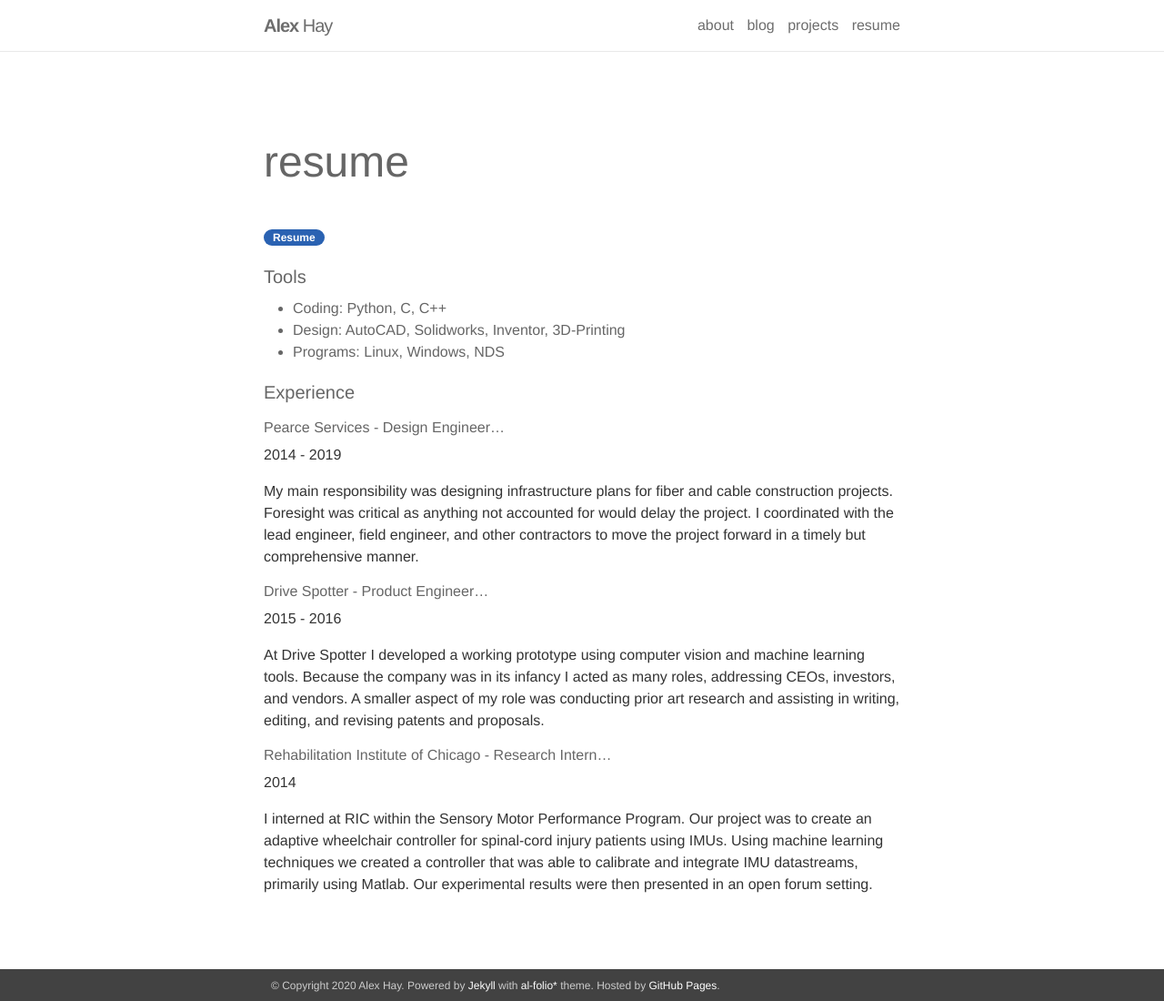
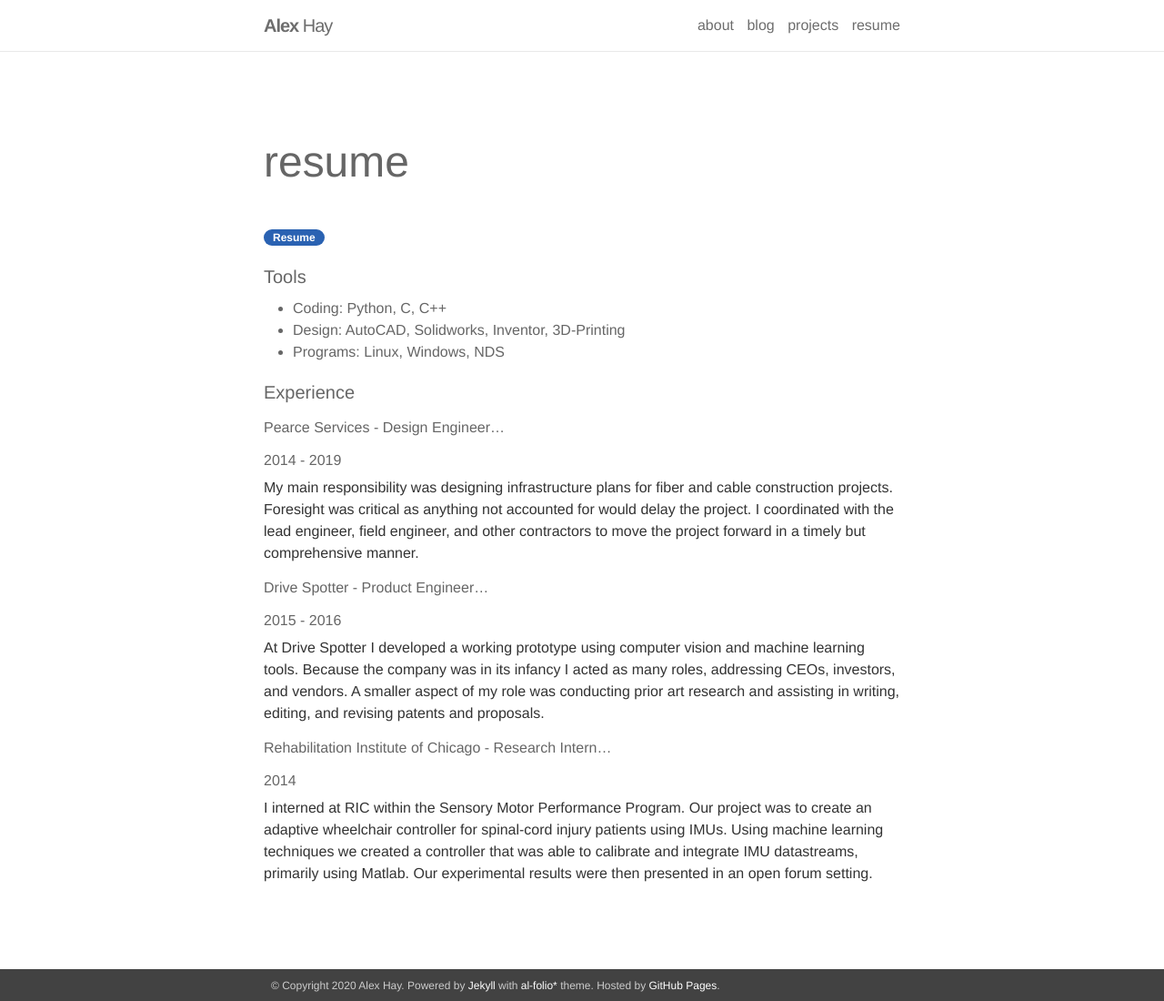
Before and after one commit to an-minyoung/an-minyoung.github.io, a Jekyll site: the page built from _pages/resume.md, in a window 1280 px wide and 1100 px high. Shown: the whole window at 91% size. Built offline with Jekyll 4.4.1, drawn with Linux system fonts in a browser that asks for light colours; nearby versions of some CDN libraries.

Commit message:
formatting

```diff
--- a/_pages/resume.md
+++ b/_pages/resume.md
@@ -16,18 +16,18 @@ title: resume
 
 ### Experience
 #### Pearce Services - Design Engineer...
-2014 - 2019
+#### 2014 - 2019
 
 My main responsibility was designing infrastructure plans for fiber and cable construction projects. Foresight was critical as anything not accounted for would delay the project. I coordinated with the lead engineer, field engineer, and other contractors to move the project forward in a timely but comprehensive manner.
 
 #### Drive Spotter - Product Engineer...
-2015 - 2016
+#### 2015 - 2016
 
 At Drive Spotter I developed a working prototype using computer vision and machine learning tools.
 Because the company was in its infancy I acted as many roles, addressing CEOs, investors, and
 vendors. A smaller aspect of my role was conducting prior art research and assisting in writing, editing, and revising patents and proposals.
 
 #### Rehabilitation Institute of Chicago - Research Intern...
-2014
+#### 2014
 
 I interned at RIC within the Sensory Motor Performance Program. Our project was to create an adaptive wheelchair controller for spinal-cord injury patients using IMUs. Using machine learning techniques we created a controller that was able to calibrate and integrate IMU datastreams, primarily using Matlab. Our experimental results were then presented in an open forum setting.
```
